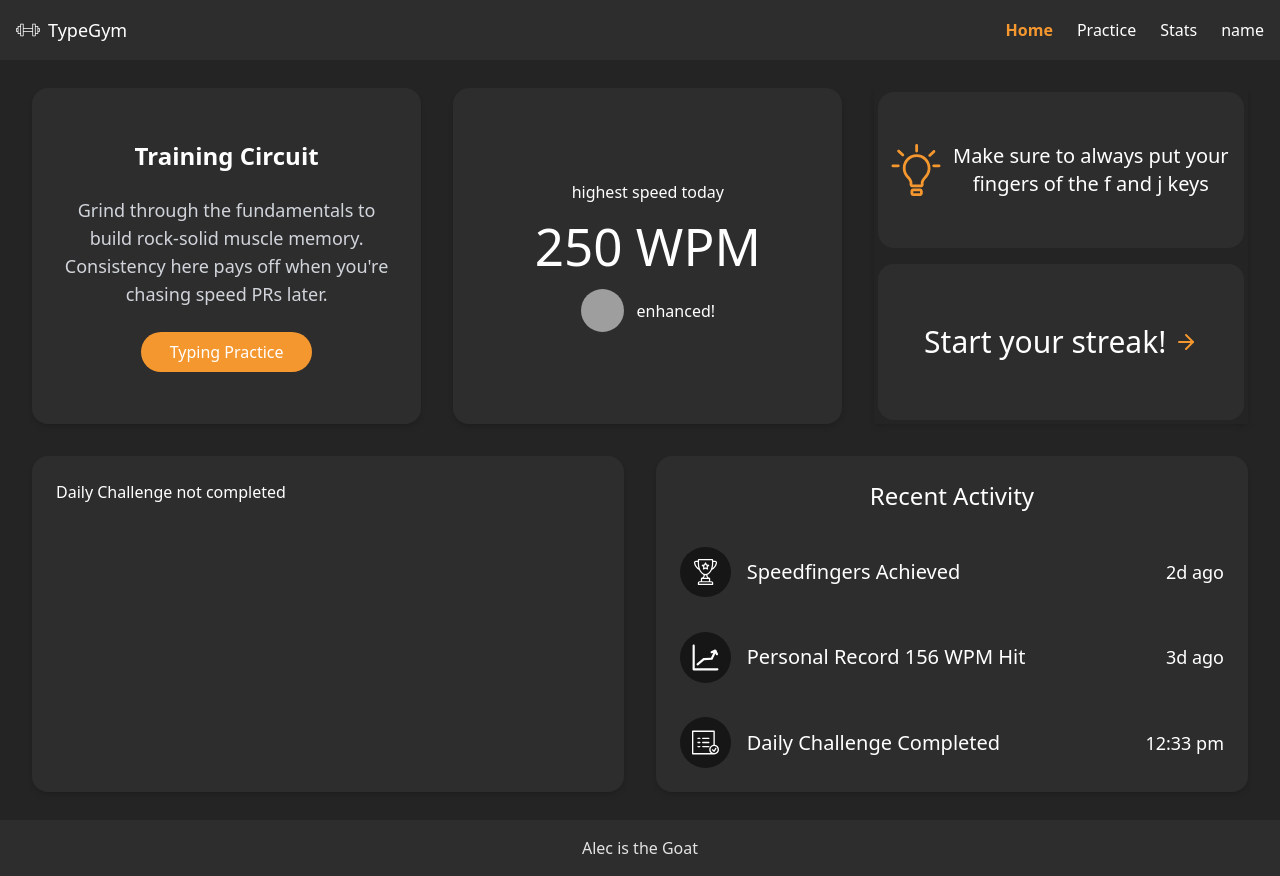
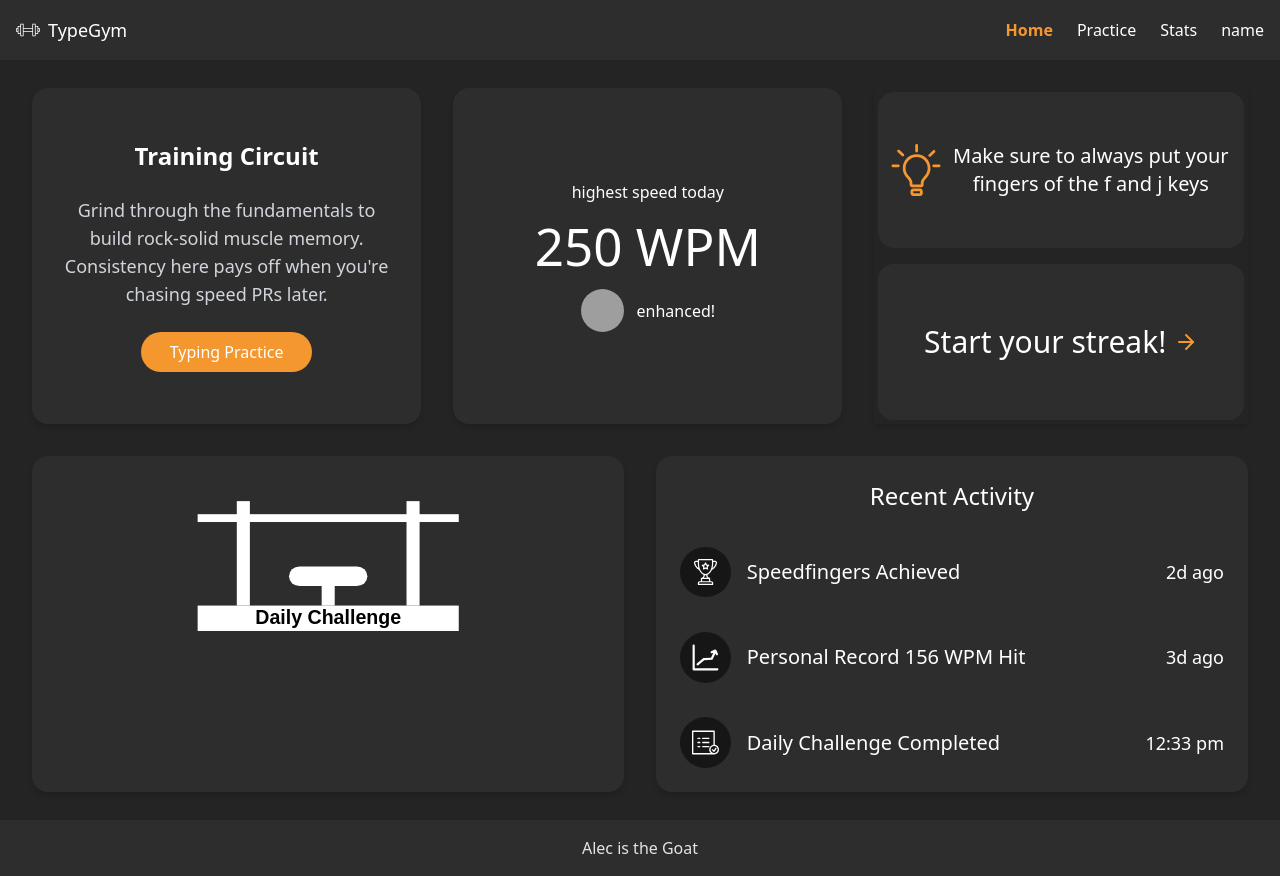
Before and after one commit to alecnhance/TypingGymV2, a React (Vite) app: page /home in a window 1280 px wide. Built offline with nearby package versions, Linux system fonts and the light colour scheme; no server answers; sample sign-in values are in the browser's storage; grey boxes are pictures that could not be loaded.

Commit message:
bench press button

```diff
--- a/src/components/App.jsx
+++ b/src/components/App.jsx
@@ -12,6 +12,7 @@ import Landing from "../pages/Landing";
 import FreeTyping from './landing_components/FreeTyping';
 import '../styles/App.css';
 import LandingHeader from './landing_components/LandingHeader';
+import Challenge from '../pages/Challenge';
 
 // 1. AuthLayout Component
 const AuthLayout = () => {
@@ -62,6 +63,8 @@ const App = () => {
               <Route path="/practice" element={<Practice />}/>
             </Route>
 
+            <Route path='/challenge' element={<Challenge />} />
+
             <Route path="*" element={<Navigate to="/" replace />} />
           </Routes>
         </div>
--- /dev/null
+++ b/src/components/home_components/BenchPressWidget.jsx
@@ -0,0 +1,86 @@
+import { motion } from 'framer-motion';
+import { useState } from 'react';
+import { useNavigate } from 'react-router-dom';
+
+const PressToPlay = ({ showText }) => {
+    return showText ? (
+      <motion.h2
+        animate={{ scale: [1, 1.05, 1] }}
+        transition={{ duration: 1.2, repeat: Infinity }}
+      >
+        Press To Play
+      </motion.h2>
+    ) : (
+        <h2 className='opacity-0'>Press To Play</h2>
+    );
+  };
+
+const BenchPressWidget = () => {
+  const [hovered, setHovered] = useState(false);
+
+  const navigate = useNavigate();
+  const handleClick = () => {
+    navigate('/challenge');
+  }
+
+  return (
+    <div
+      onMouseEnter={() => setHovered(true)}
+      onMouseLeave={() => setHovered(false)}
+      onClick={handleClick}
+      className="relative w-full h-full"
+    >
+        <svg viewBox="25 33 250 97" className="w-full h-full">
+        {/* Bench */}
+        <rect x="50" y="120" width="200" height="20" fill="#FFFFFF" />
+        <text x="150" y="134" textAnchor="middle" fill="black" fontSize="15" fontFamily="sans-serif" fontWeight="bold">
+            Daily Challenge
+        </text>
+
+        {/* Stands */}
+        <rect x="80" y="40" width="10" height="80" fill="#FFFFFF" />
+        <rect x="210" y="40" width="10" height="80" fill="#FFFFFF" />
+
+        {/* Bar */}
+        <rect x="50" y="50" width="200" height="6" fill="#FFFFFF" />
+
+        {/* Seat bar */}
+        <rect x="145" y="100" width="10" height="20" fill="#FFFFFF" />
+
+        {/* Seat */}
+        <rect x="120" y="90" width="60" height="15" rx="8" ry="8" fill="#FFFFFF" />
+
+        {/* Left Weights */}
+        <motion.rect
+            x="65" y="33" width="10" height="40" fill="#F5972F" rx="5" ry="5"
+            initial={{ x: -30, opacity: 0 }}
+            animate={hovered ? { x: 0, opacity: 1 } : { x: -30, opacity: 0 }}
+            transition={{ duration: 0.5 }}
+        />
+        <motion.rect
+            x="55" y="33" width="10" height="40" fill="#F5972F" rx="5" ry='5'
+            initial={{ x: -30, opacity: 0 }}
+            animate={hovered ? { x: 0, opacity: 1 } : { x: -30, opacity: 0 }}
+            transition={{ delay: 0.1, duration: 0.5 }}
+        />
+
+        {/* Right Weights */}
+        <motion.rect
+            x="225" y="33" width="10" height="40" fill="#F5972F" rx="5" ry="5"
+            initial={{ x: 30, opacity: 0 }}
+            animate={hovered ? { x: 0, opacity: 1 } : { x: 30, opacity: 0 }}
+            transition={{ duration: 0.5 }}
+        />
+        <motion.rect
+            x="235" y="33" width="10" height="40" fill="#F5972F" rx="5" ry="5"
+            initial={{ x: 30, opacity: 0 }}
+            animate={hovered ? { x: 0, opacity: 1 } : { x: 30, opacity: 0 }}
+            transition={{ delay: 0.1, duration: 0.5 }}
+        />
+        </svg>
+        <PressToPlay showText={hovered}/>
+    </div>
+  );
+};
+
+export default BenchPressWidget;
--- a/src/components/home_components/DailyPromotion.jsx
+++ b/src/components/home_components/DailyPromotion.jsx
@@ -1,8 +1,13 @@
-
+import BenchPressWidget from './BenchPressWidget';
 
 const DailyPromotion = () => {
     return (
-        <h2>Daily Challenge not completed</h2>
+        <div className="flex flex-col w-full items-center justify-between" >
+            <div className='w-[60%]'>
+                <BenchPressWidget />
+            </div>
+        </div>
+
     );
 }
 
--- /dev/null
+++ b/src/pages/Challenge.jsx
@@ -0,0 +1,21 @@
+import { useNavigate } from "react-router-dom";
+
+const Challenge = () => {
+    const navigate = useNavigate();
+    const handleExit = () => {
+        navigate("/home");
+    }
+    return (
+        <div className="flex justify-center padding-8 h-[100vh] py-[2vh]">
+            <h2>Challenge</h2>
+            <button
+                className='border'
+                onClick={handleExit}
+            >
+                Back
+            </button>
+        </div>
+    )
+}
+
+export default Challenge;
```
Also changed, not shown: src/styles/index.css (line endings or trailing spaces).
